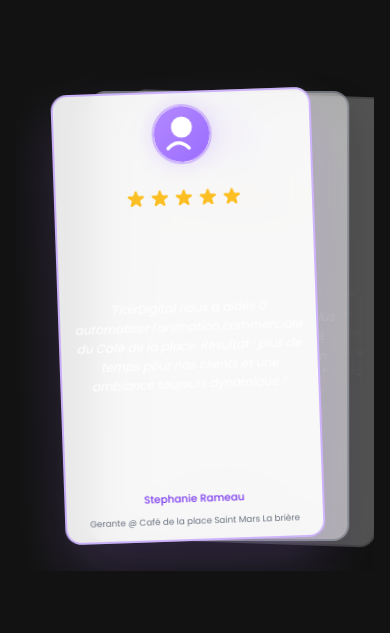
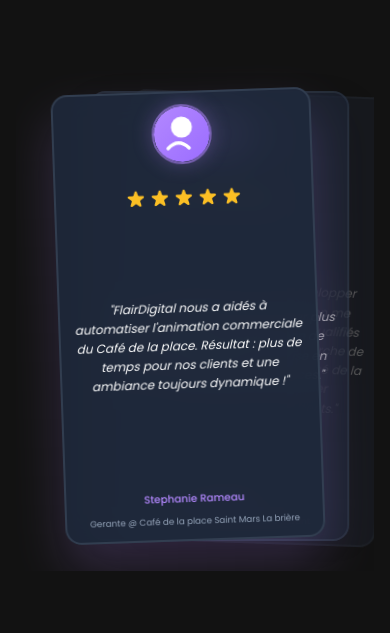
Before and after one commit to BarryBcr/Refonte_Site_FD, a plain HTML site: page index.html in a window 390 px wide. Shown: the part 3185-3818 px from the top of the page. Drawn offline with nearby package versions, Linux system fonts and the light colour scheme.

Commit message:
Fix: Correction fond blanc sur iPhone - cartes testimonials maintenant sombres sur tous navigateurs

```diff
--- a/styles/testimonials.css
+++ b/styles/testimonials.css
@@ -49,11 +49,12 @@
     left: 0;
     width: 100%;
     height: 100%;
-    background: rgba(30, 41, 59, 0.8);
+    background: rgba(30, 41, 59, 0.9);
     border: 2px solid rgba(71, 85, 105, 0.5);
     border-radius: 1rem;
     padding: 1.5rem;
     box-shadow: 0 20px 40px rgba(0, 0, 0, 0.3);
+    -webkit-backdrop-filter: blur(16px);
     backdrop-filter: blur(16px);
     display: flex;
     flex-direction: column;
@@ -64,6 +65,7 @@
     cursor: grab;
     user-select: none;
     z-index: 1;
+    color: white;
 }
 
 .testimonial-card-stack:active {
@@ -355,23 +357,24 @@
     outline-offset: 4px;
 }
 
-/* Mode sombre (déjà sombre par défaut) */
-@media (prefers-color-scheme: light) {
+/* Forcer le mode sombre sur tous les navigateurs */
+.testimonial-card-stack {
+    background: rgba(30, 41, 59, 0.9) !important;
+    border-color: rgba(71, 85, 105, 0.5) !important;
+    color: white !important;
+}
+
+/* Fallback pour backdrop-filter sur iOS/Safari */
+@supports not (backdrop-filter: blur(16px)) {
     .testimonial-card-stack {
-        background: rgba(255, 255, 255, 0.9);
-        border-color: rgba(0, 0, 0, 0.1);
-        color: #1f2937;
-    }
-
-    .testimonial-text {
-        color: white;
-    }
-
-    .testimonial-author {
-        color: #7c3aed;
-    }
-
-    .testimonial-company {
-        color: #6b7280;
+        background: rgba(30, 41, 59, 0.95) !important;
     }
 }
+
+/* Support spécifique pour iOS/Safari */
+@supports (-webkit-backdrop-filter: blur(16px)) {
+    .testimonial-card-stack {
+        -webkit-backdrop-filter: blur(16px);
+        backdrop-filter: blur(16px);
+    }
+}
```
